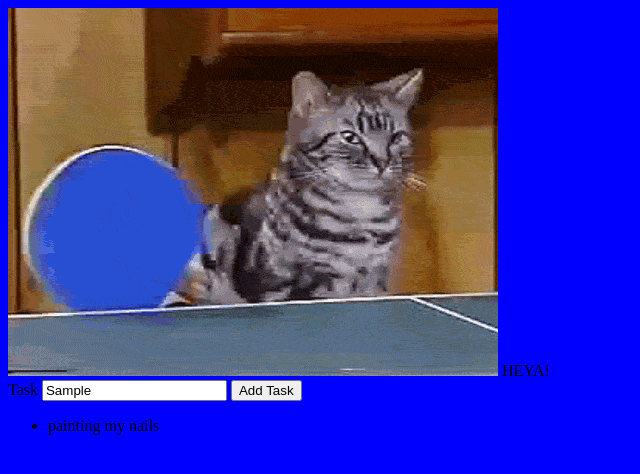
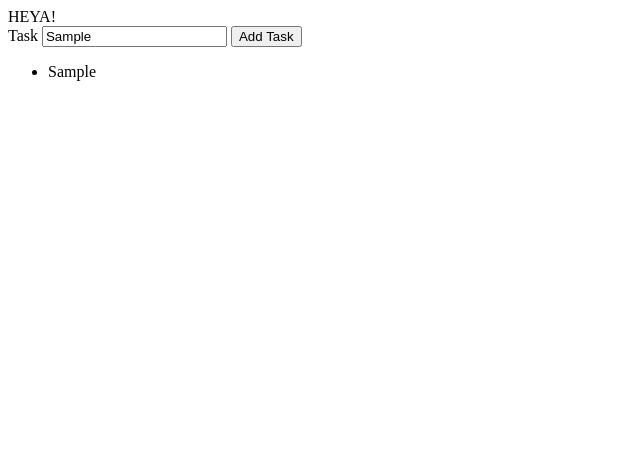
Before and after one commit to vannio/unicorn-framework, a website: page app/index.html in a window 1280 px wide. Both pictures are taken after typing "Sample" into the empty fields and a click on the input "Add Task". Shown: the whole page, without its empty margins (0-640 px from the left). Drawn offline with nearby package versions, Linux system fonts and the light colour scheme.

Commit message:
list of tasks displaying on the index page

```diff
--- a/app/index.html
+++ b/app/index.html
@@ -1,25 +1,24 @@
-<!DOCTYPE html>
+ <!DOCTYPE html>
 <html>
 	<head>
     <script type="text/javascript" src='scripts/task-manager.js'></script>
     <script src="https://ajax.googleapis.com/ajax/libs/jquery/3.0.0/jquery.min.js"></script>
 		<script type="text/javascript" src='scripts/interface.js'></script>
-		<link rel="stylesheet" href="stylesheets/stylesheet.css" />
+		<link type="text/css" rel="stylesheet" href="stylesheets/stylesheet.css" />
 		<meta charset="utf-8">
 		<title></title>
 	</head>
 	<body>
-		<img src="images/cat-pingpong.jpg" alt="catswannahavefun" />
 		HEYA!
     <form id='task-form' >
       <label>
         Task
        <input id='task-content' name='task' type='text'>
      </label>
-       <input type='submit' value='Add Task'>
+       <input id='add-task' type='submit' value='Add Task'>
     </form>
-    <ul>
-      <li>painting my nails
+    <ul id='task-items'>
+      <li> You have no tasks to complete </li>
     </ul>
 	</body>
 </html>
--- a/app/scripts/interface.js
+++ b/app/scripts/interface.js
@@ -6,5 +6,18 @@ $(document).ready(function() {
     event.preventDefault();
     var text = $('#task-content').val();
     taskManager.addTask(text);
+    // console.log(taskManager.pendingTasks.join("\n"));
+    $('#task-items').empty();
+    for(var i = 0; i < taskManager.pendingTasks.length; i++) {
+      $('#task-items').append('<li>' + taskManager.pendingTasks[i] + '</li>')
+
+    }
   });
+
 });
+
+// function displayItems(array) {
+//   for(var i = 0; i < array.length; i++) {
+//   '<li>' + array[i] + '</li>'
+//   }
+// }
--- a/app/stylesheets/stylesheet.css
+++ /dev/null
@@ -1,3 +0,0 @@
-body {
-	background-color: blue;
-}
```
